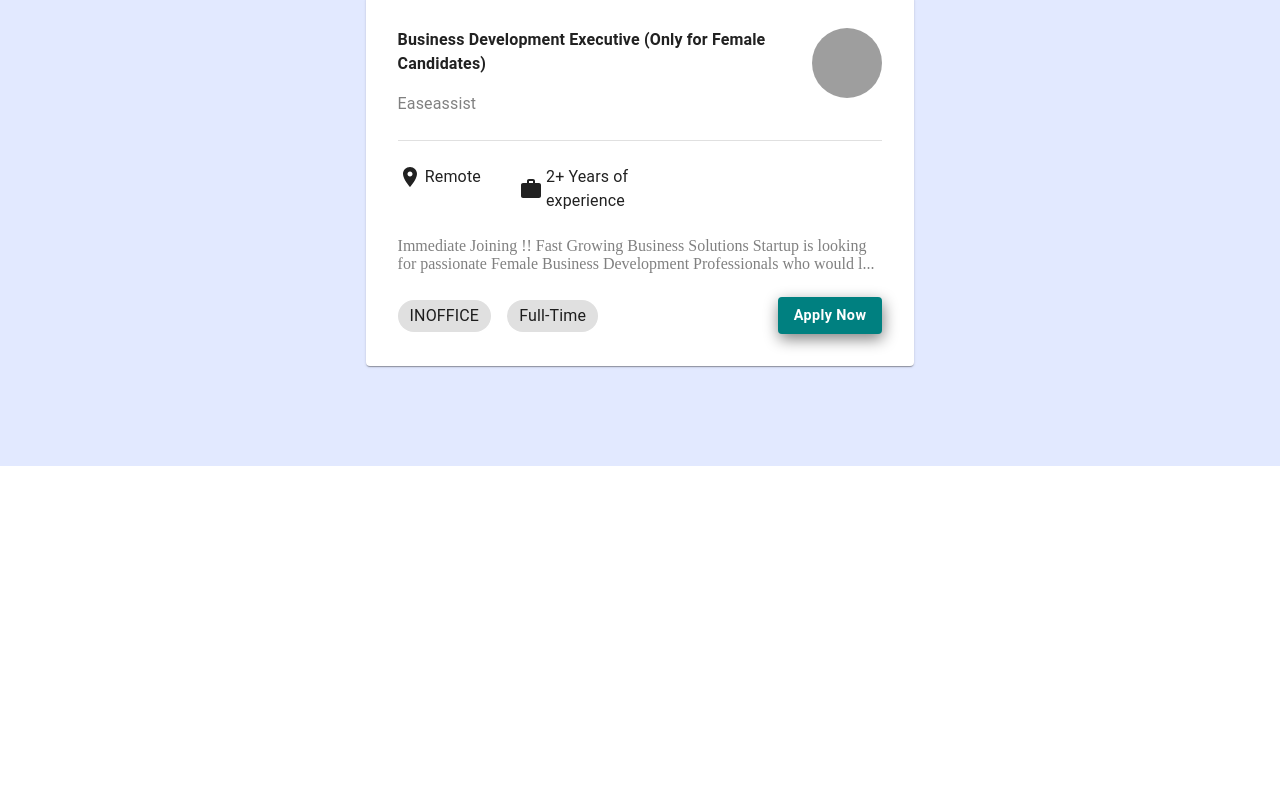
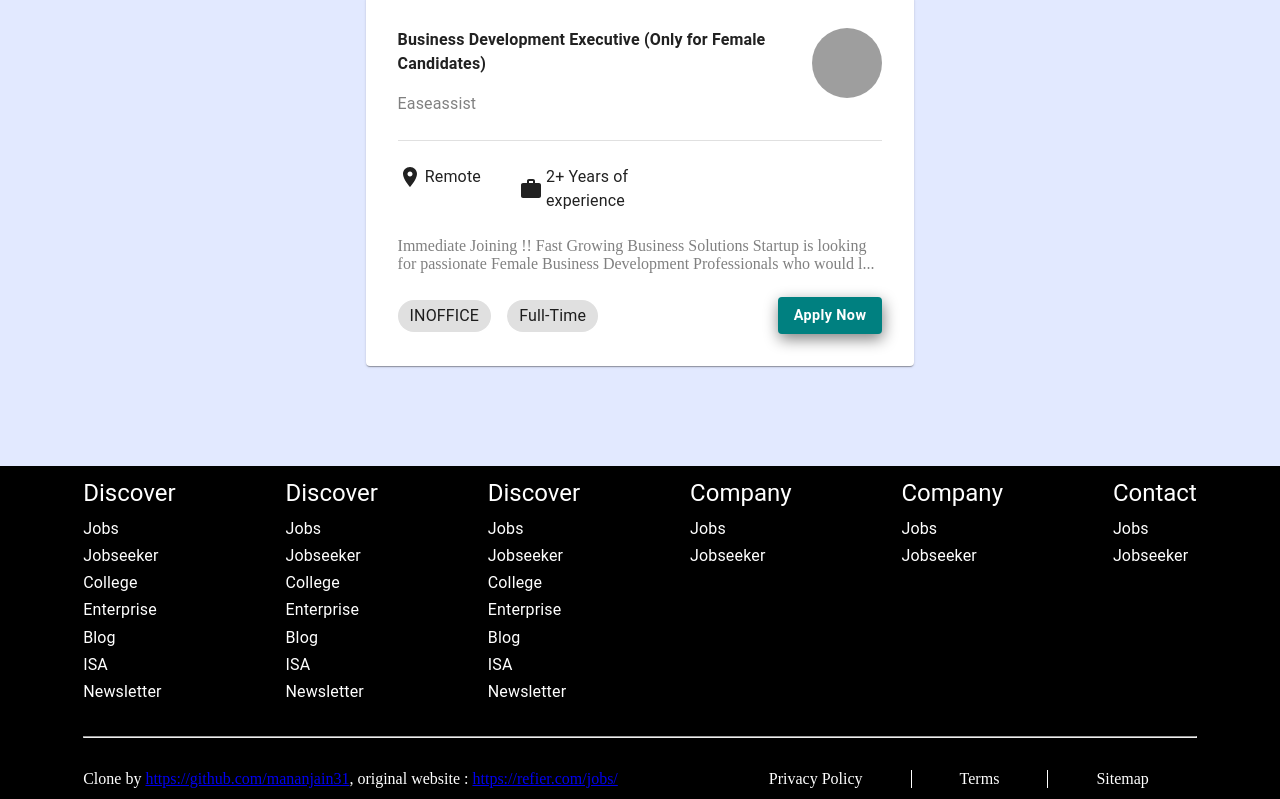
Before and after one commit to mananjain31/refier-jobs-clone, a React (Vite) app: page / in a window 1280 px wide. Shown: the part 1326-2125 px from the top of the page. Before the commit the page ends 1792 px from the top, so only its background shows below. Built offline with nearby package versions, Linux system fonts and the light colour scheme; grey boxes are pictures that could not be loaded; a web font is replaced by a local one.

Commit message:
:sparkles: PageFooter added

```diff
--- a/src/pages/JobsPage/index.jsx
+++ b/src/pages/JobsPage/index.jsx
@@ -5,7 +5,7 @@ import Filters from './components/Filters/Filters';
 import JobsHeader from '../../shared/PageHeader/PageHeader';
 import JobsListComponent from './components/JobsListComponent/JobsListComponent';
 import './index.scss'
-import FooterComponent from '../../shared/FooterComponent/FooterComponent';
+import FooterComponent from '../../shared/PageFooter/PageFooter';
 
 const JobsPage = () => {
   return <>
--- a/src/shared/FooterComponent/FooterComponent.jsx
+++ /dev/null
@@ -1,9 +0,0 @@
-import React from 'react';
-
-const FooterComponent = () => {
-  return <div className='footer'>
-
-  </div>;
-};
-
-export default FooterComponent;
--- a/src/shared/FooterComponent/FooterComponent.scss
+++ /dev/null
@@ -1,3 +0,0 @@
-.footer {
-
-}
--- /dev/null
+++ b/src/shared/PageFooter/PageFooter.jsx
@@ -0,0 +1,81 @@
+import { Typography } from '@material-ui/core';
+import React from 'react';
+import './PageFooter.scss'
+
+const PageFooter = () => {
+  return <footer>
+    <div className="footer1">
+      <section>
+        <div className="header"><Typography variant='h5'>Discover</Typography></div>
+        <div className="items">
+          <div className="item"><Typography>Jobs</Typography></div>
+          <div className="item"><Typography>Jobseeker</Typography></div>
+          <div className="item"><Typography>College</Typography></div>
+          <div className="item"><Typography>Enterprise</Typography></div>
+          <div className="item"><Typography>Blog</Typography></div>
+          <div className="item"><Typography>ISA</Typography></div>
+          <div className="item"><Typography>Newsletter</Typography></div>
+        </div>
+      </section>
+      <section>
+        <div className="header"><Typography variant='h5'>Discover</Typography></div>
+        <div className="items">
+          <div className="item"><Typography>Jobs</Typography></div>
+          <div className="item"><Typography>Jobseeker</Typography></div>
+          <div className="item"><Typography>College</Typography></div>
+          <div className="item"><Typography>Enterprise</Typography></div>
+          <div className="item"><Typography>Blog</Typography></div>
+          <div className="item"><Typography>ISA</Typography></div>
+          <div className="item"><Typography>Newsletter</Typography></div>
+        </div>
+      </section>
+      <section>
+        <div className="header"><Typography variant='h5'>Discover</Typography></div>
+        <div className="items">
+          <div className="item"><Typography>Jobs</Typography></div>
+          <div className="item"><Typography>Jobseeker</Typography></div>
+          <div className="item"><Typography>College</Typography></div>
+          <div className="item"><Typography>Enterprise</Typography></div>
+          <div className="item"><Typography>Blog</Typography></div>
+          <div className="item"><Typography>ISA</Typography></div>
+          <div className="item"><Typography>Newsletter</Typography></div>
+        </div>
+      </section>
+      <section>
+        <div className="header"><Typography variant='h5'>Company</Typography></div>
+        <div className="items">
+          <div className="item"><Typography>Jobs</Typography></div>
+          <div className="item"><Typography>Jobseeker</Typography></div>
+        </div>
+      </section>
+      <section>
+        <div className="header"><Typography variant='h5'>Company</Typography></div>
+        <div className="items">
+          <div className="item"><Typography>Jobs</Typography></div>
+          <div className="item"><Typography>Jobseeker</Typography></div>
+        </div>
+      </section>
+      <section>
+        <div className="header"><Typography variant='h5'>Contact</Typography></div>
+        <div className="items">
+          <div className="item"><Typography>Jobs</Typography></div>
+          <div className="item"><Typography>Jobseeker</Typography></div>
+        </div>
+      </section>
+    </div>
+    <hr />
+    <div className="footer2">
+      <div>
+        Clone by <a href="https://github.com/mananjain31">https://github.com/mananjain31</a>
+        , original website : <a href='https://refier.com/jobs/'>https://refier.com/jobs/</a>
+      </div>
+      <div className='items'>
+        <div className="item">Privacy Policy</div>
+        <div className="item border">Terms</div>
+        <div className="item">Sitemap</div>
+      </div>
+    </div>
+  </footer>;
+};
+
+export default PageFooter;
--- /dev/null
+++ b/src/shared/PageFooter/PageFooter.scss
@@ -0,0 +1,47 @@
+@use '../../constants/constants.scss' as *;
+
+footer {
+    background-color: black;
+    color: white;
+    width: 100%;
+    padding: $mobile-x-padding $mobile-y-padding $mobile-x-padding $mobile-y-padding ;
+    display: flex;
+    flex-direction: column;
+    gap: 2rem;
+
+    .footer1 {
+        display: flex;
+        flex-wrap: wrap;
+        justify-content: space-between;
+        gap: 2rem;
+
+        .items {
+            margin-top: .5rem;
+            .item {
+                margin-top: .2rem;
+            }
+        }
+    }
+
+    .footer2 {
+        display: flex;
+        justify-content: space-between;
+        flex-wrap: wrap;
+        align-items: center;
+        gap: 1rem;
+
+        .items {
+            display: flex;
+
+            .item {
+                padding: 0 3rem;
+
+                &.border {
+                    border-left: 1px solid white;
+                    border-right: 1px solid white;
+                }
+            }
+
+        }
+    }
+}
```
Also changed, not shown: 10 other files (tests, documents, lock files or other folders).
